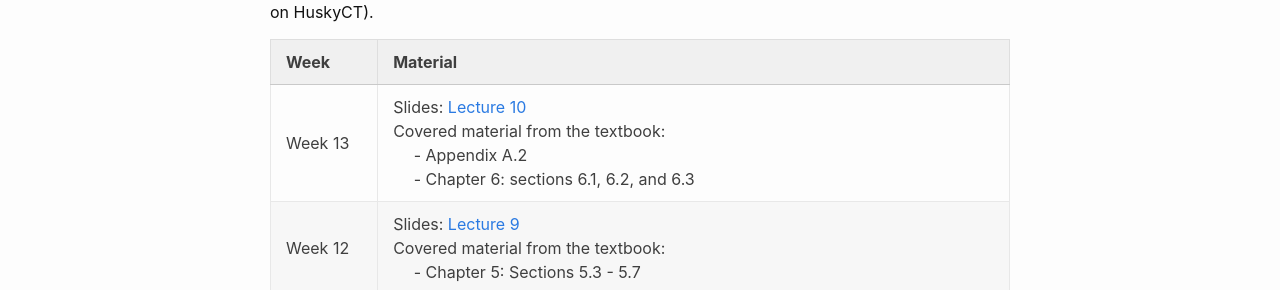
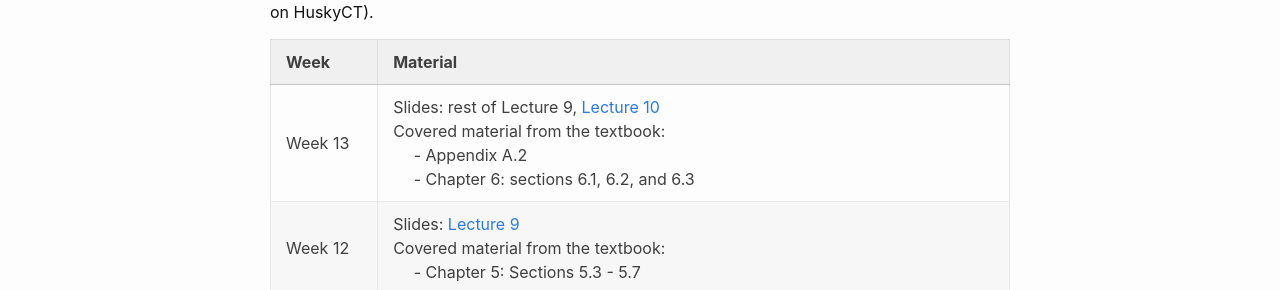
Before and after one commit to GhadaAlmashaqbeh/GhadaAlmashaqbeh.github.io, a Jekyll site: the page built from courses/cse3400-s2022/index.md, in a window 1280 px wide. Shown: the part 207-497 px from the top of the page. Built offline with Jekyll 4.4.1, drawn with Linux system fonts in a browser that asks for light colours.

Commit message:
add lec 10

```diff
--- a/courses/cse3400-s2022/index.md
+++ b/courses/cse3400-s2022/index.md
@@ -8,7 +8,7 @@
 
 | Week&emsp;&emsp;| Material           |
 |----------|--------------------|
-| Week 13 | Slides: [Lecture 10](./lecture10.pdf) <br/> Covered material from the textbook: <br/> &emsp; - Appendix A.2 <br/> &emsp; - Chapter 6: sections 6.1, 6.2, and 6.3 |
+| Week 13 | Slides: rest of Lecture 9, [Lecture 10](./lecture10.pdf) <br/> Covered material from the textbook: <br/> &emsp; - Appendix A.2 <br/> &emsp; - Chapter 6: sections 6.1, 6.2, and 6.3 |
 | Week 12 | Slides: [Lecture 9](./lecture9.pdf) <br/> Covered material from the textbook: <br/> &emsp; - Chapter 5: Sections 5.3 - 5.7 |
 | Week 11 | Slides: [Blockchains](./blockchains.pdf), [Lecture 8](./lecture8.pdf) <br/> Covered material from the textbook: <br/> &emsp; - Chapter 4: Section 4.9 <br/>&emsp; - Chapter 5: Sections 5.1 and 5.2 |
 | Week 10 | Slides: rest of Lecture 7 <br/> Covered material from the textbook: <br/> &emsp; - Chapter 4: Sections 4.6 - 4.8 |
```
Also changed, not shown: 1 other file.
